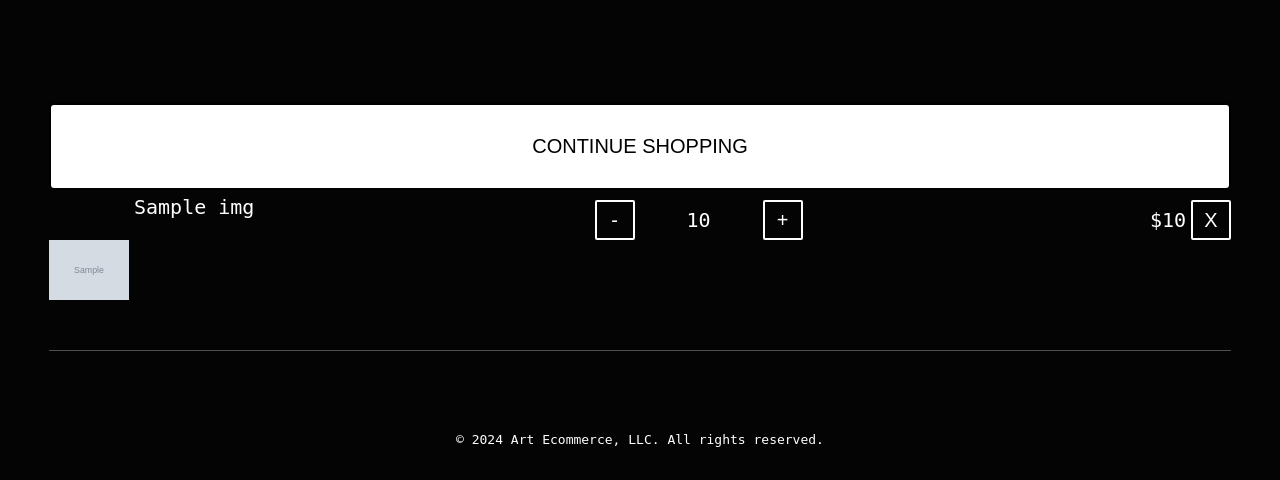
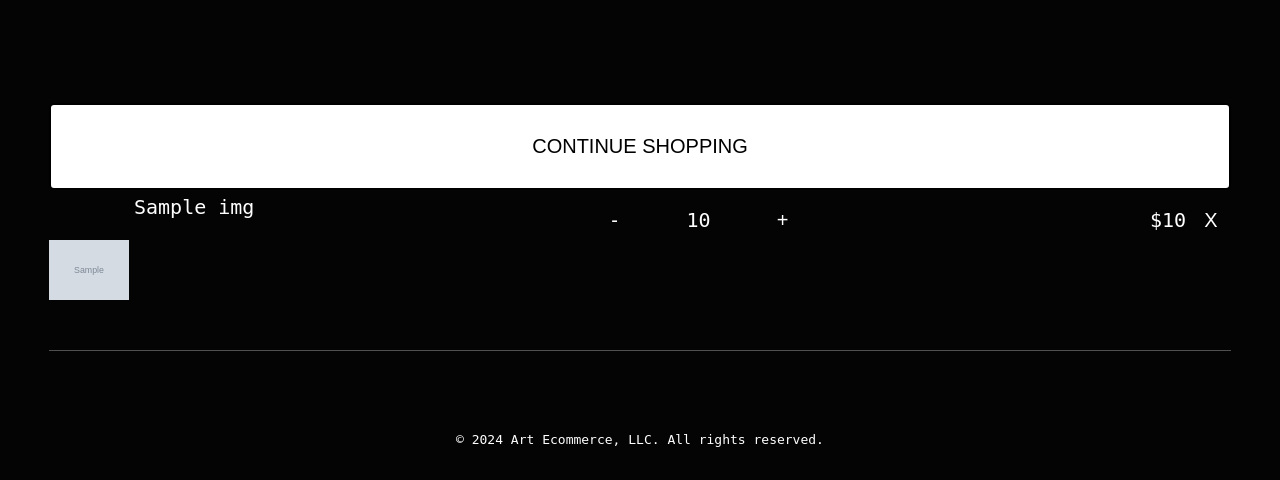
Before and after one commit to Art-Ecommerce-LLC/brigart, a FastAPI app: template src/templates/shop_art.html in a window 1280 px wide. Shown: the part 237-717 px from the top of the page. Run offline with FastAPI, Linux system fonts and the light colour scheme; the template is opened without the code that fills it: most values are stand-ins (such as "Sample title", 1, 10 or a date in 2020); grey boxes marked "Sample" are stand-in pictures; parts of the project's set-up code (start-up, migrations or seed data) failed here and were passed over; some libraries are stand-ins or nearby versions.

Commit message:
style border

```diff
--- a/src/static/styles_shop_art.css
+++ b/src/static/styles_shop_art.css
@@ -116,7 +116,6 @@
 }
 
 .quantity-container button {
-    border: 2px solid white;
     background: transparent;
     color: white;
     cursor: pointer;
@@ -124,6 +123,7 @@
     font-size: 20px;
     width: 40px;
     border-radius: 2px;
+    border: 2px solid #040404
 }
 
 .quantity-container button:hover {
```
